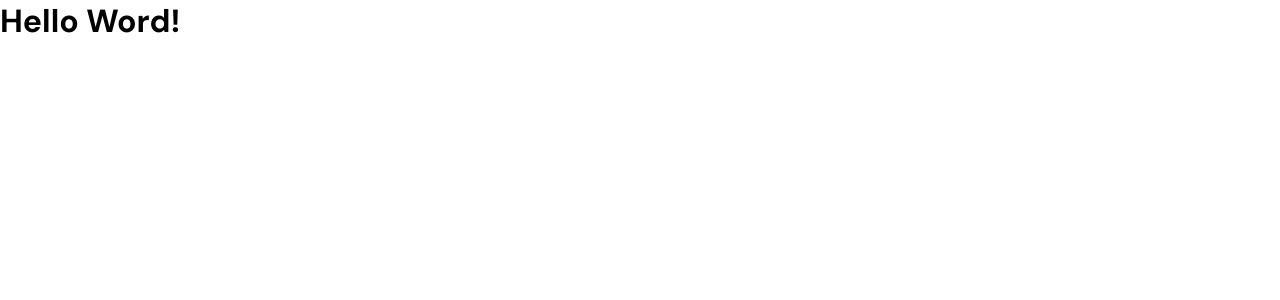
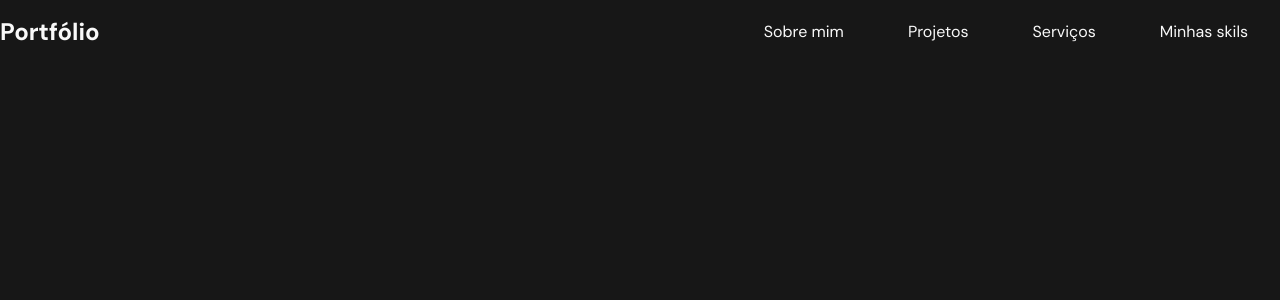
Before and after one commit to JulioCB68/Portfolio, a React (Create React App) app: page / in a window 1280 px wide. Shown: the top 300 px of the page. Built offline with nearby package versions, Linux system fonts and the light colour scheme.

Commit message:
Navbar completed

```diff
--- a/src/App.js
+++ b/src/App.js
@@ -1,11 +1,36 @@
-import React from 'react';
-import GlobalStyle from './style/GlobalStyles';
+import React, { useState } from 'react';
+
+import GlobalStyle from './styles/GlobalStyles';
+import {
+  Container,
+  Navbar,
+  Logo,
+  Hamburger,
+  Menu,
+  Links,
+} from "./styles/App";
 
 function App() {
+  const [isOpen, setIsOpen] = useState(false);
   return (
     <>
       <GlobalStyle />
-      <h1> Hello Word! </h1>
+      <Container>
+        <Navbar>
+          <Logo href=""> Portfólio </Logo>
+          <Hamburger onClick={() => setIsOpen(!isOpen)}>
+            <span />
+            <span />
+            <span />
+          </Hamburger>
+          <Menu isOpen={isOpen}>
+            <Links href="">Sobre mim</Links>
+            <Links href="">Projetos</Links>
+            <Links href="">Serviços</Links>
+            <Links href="">Minhas skils </Links>
+          </Menu>
+        </Navbar>
+      </Container>
     </>
   );
 }
--- /dev/null
+++ b/src/styles/App.jsx
@@ -0,0 +1,75 @@
+import styled from "styled-components";
+
+export const Container = styled.div`
+	width: 100%;
+	max-width: 1600px;
+	margin: 0 auto;
+	color: var(--White);
+	position: relative;
+`;
+
+//---------------------------------- NAVBAR ----------------------------------//
+export const Navbar = styled.div`
+  display: flex;
+  justify-content: space-between;
+  align-items: center;
+  flex-wrap: wrap;
+  position: absolute;
+  top: 0;
+  left: 0;
+  right: 0;
+	@media (max-width: 768px) {
+		padding: 0 2rem;
+		border-bottom: 1px solid var(--White);
+	}
+`;
+
+export const Logo = styled.a`
+  padding: 1rem 0;
+  text-decoration: none;
+	font-weight: bold;
+	font-size: 1.5rem;
+	line-height: 2rem;
+`;
+
+export const Hamburger = styled.div`
+  display: none;
+  flex-direction: column;
+  cursor: pointer;
+  span {
+    height: 2px;
+    width: 25px;
+    background: var(--Green);
+    margin-bottom: 4px;
+    border-radius: 5px;
+  }
+  @media (max-width: 768px) {
+    display: flex;
+  }
+`;
+
+export const Menu = styled.div`
+  display: flex;
+  justify-content: space-between;
+  align-items: center;
+  @media (max-width: 768px) {
+    overflow: hidden;
+    flex-direction: column;
+    max-height: ${({ isOpen }) => (isOpen ? "300px" : "0")};
+    transition: max-height 500ms ease-in;
+    width: 100%;
+  }
+`;
+
+export const Links = styled.a`
+  padding: 1rem 2rem;
+  cursor: pointer;
+  text-align: center;
+  text-decoration: none;
+  transition: all 0.3s ease-in;
+	font-size: 1rem;
+	line-height: 1.5rem;
+  &:hover {
+    color: var(--Green);
+  }
+`;
--- a/src/style/GlobalStyles.jsx
+++ b/src/styles/GlobalStyles.jsx
@@ -11,10 +11,14 @@ export default createGlobalStyle`
   html, body, #root {
     height: 100%;
   }
+  body {
+    background: var(--Black);
+  }
   *, button, input {
     border: 0;
     outline: 0;
     font-family: 'DM Sans', sans-serif;
+    color: var(--White);
   }
   img {
     width: 100%;
```
